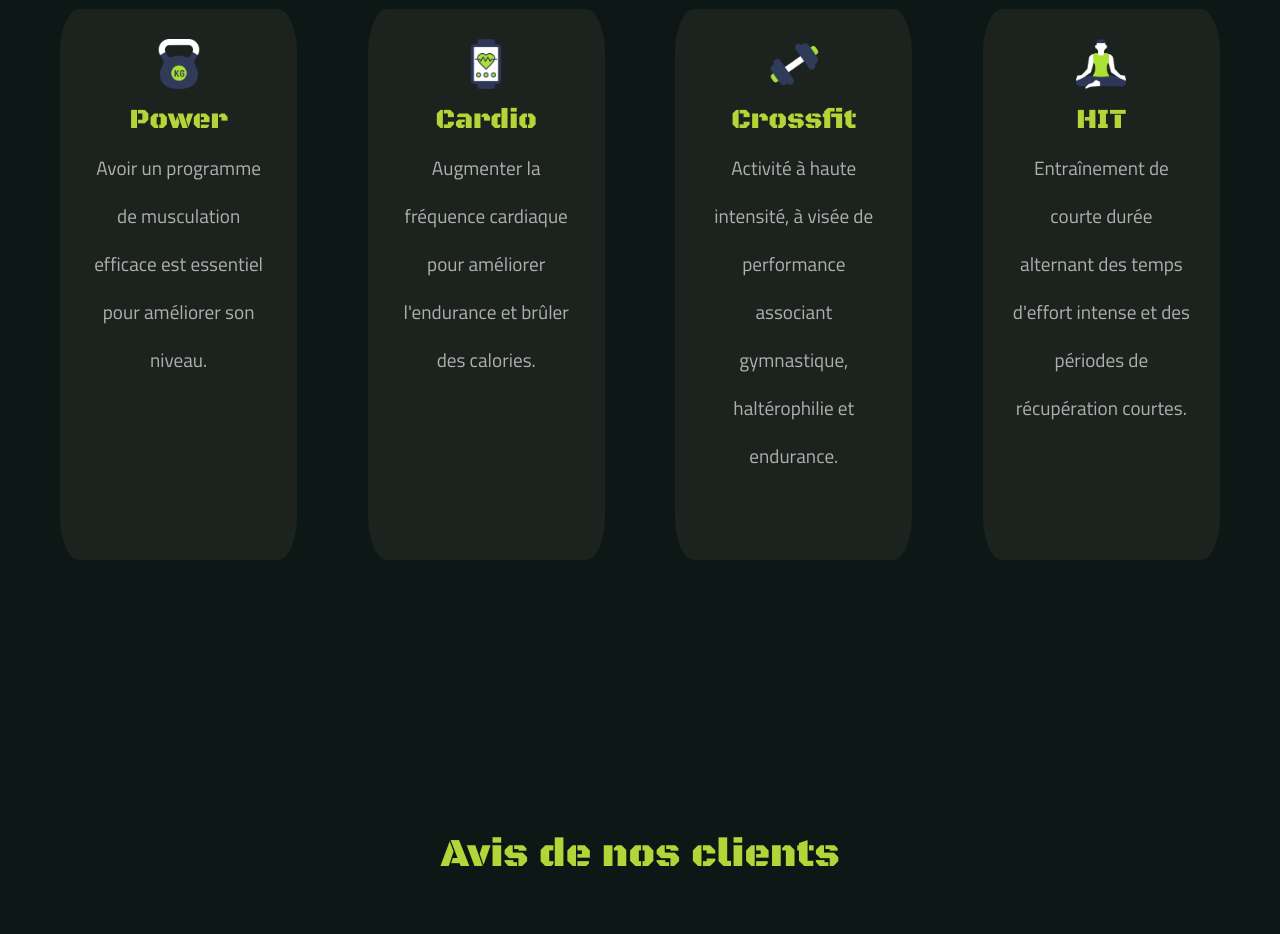
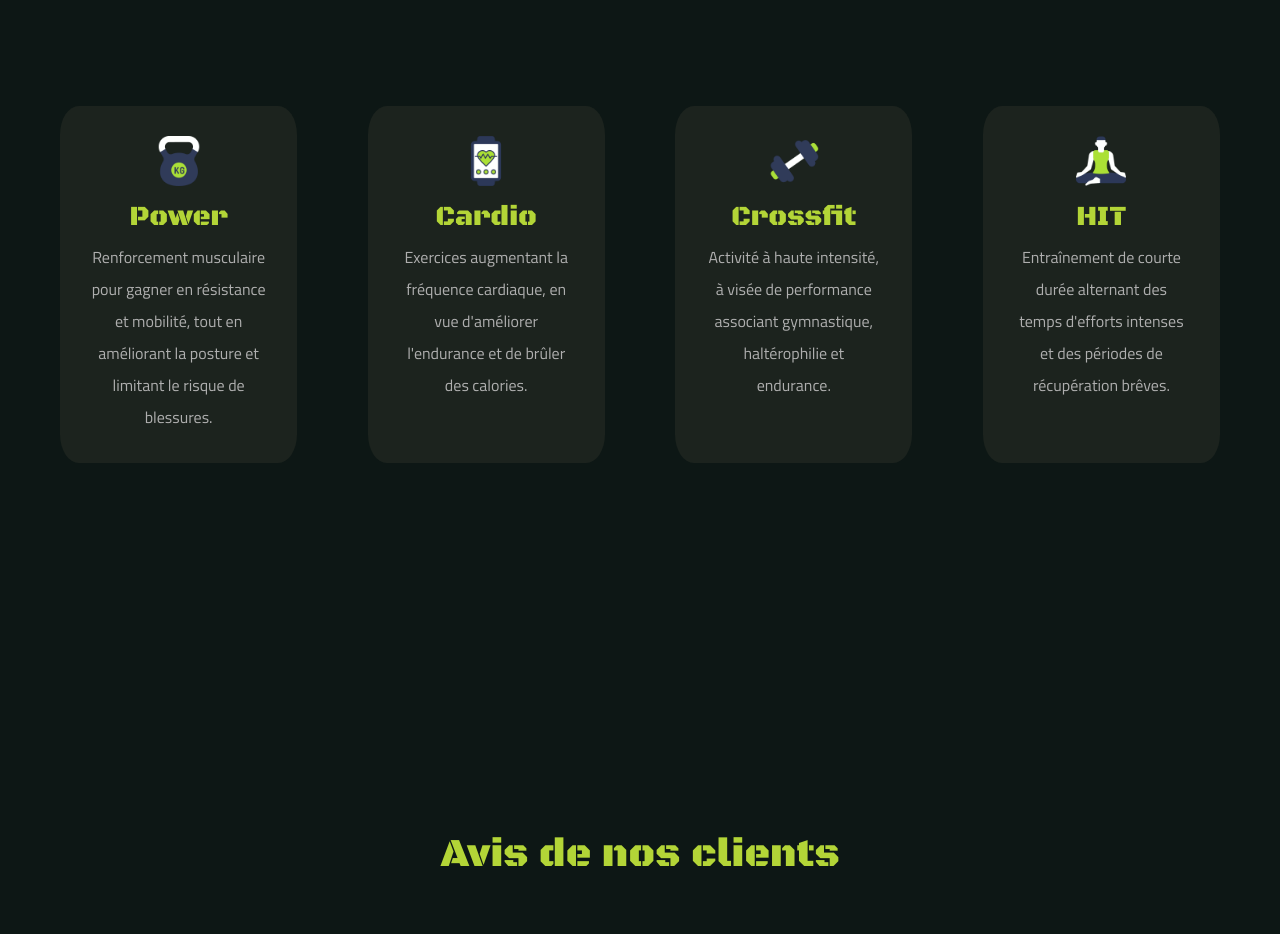
Before and after one commit to ValentinFr37/Projet-Fitness-Mika-, a plain HTML site: page index.html in a window 1280 px wide. Shown: the part 2400-3334 px from the top of the page. Drawn offline with nearby package versions, Linux system fonts and the light colour scheme; a web font is replaced by a local one.

Commit message:
correct the html on the section4

```diff
--- a/css/style.css
+++ b/css/style.css
@@ -511,12 +511,11 @@ main {
 }
 .trainings p {
 	padding: 10px;
-	font-size: 1.2rem;
+	font-size: 1rem;
 	font-family: var(--paragraphe-font);
 	color: #afafaf;
 	max-width: 500px;
-	line-height: 2.5;
-	margin-bottom: 50px;
+	line-height: 2;
 }
 
 @media screen and (max-width: 768px) {
--- a/index.html
+++ b/index.html
@@ -185,15 +185,14 @@
                         <img src="assets/program4.png" alt="burden">
                         <h3>Power</h3>
                     </div>
-                    <p class="explanation">Avoir un programme de musculation efficace est essentiel pour améliorer son niveau.</p>
+                    <p class="explanation">Renforcement musculaire pour gagner en résistance et mobilité, tout en améliorant la posture et limitant le risque de blessures.</p>
                 </div>
-
                 <div id="cardio-training" class="tickets">
                     <div class="training-header">
                         <img src="assets/program2.png" alt="clock">
                         <h3>Cardio</h3>
                     </div>
-                    <p class="explanation">Augmenter la fréquence cardiaque pour améliorer l'endurance et brûler des calories.</p>
+                    <p class="explanation">Exercices augmentant la fréquence cardiaque, en vue d'améliorer l'endurance et de brûler des calories.</p>
                 </div>
 
                 <div id="crossfit" class="tickets">
@@ -209,7 +208,7 @@
                         <img src="assets/program3.png" alt="posture">
                         <h3>HIT</h3>
                     </div>
-                    <p class="explanation">Entraînement de courte durée alternant des temps d'effort intense et des périodes de récupération courtes.</p>
+                    <p class="explanation">Entraînement de courte durée alternant des temps d'efforts intenses et des périodes de récupération brêves.</p>
                 </div>
             </div>
         </section>
```
